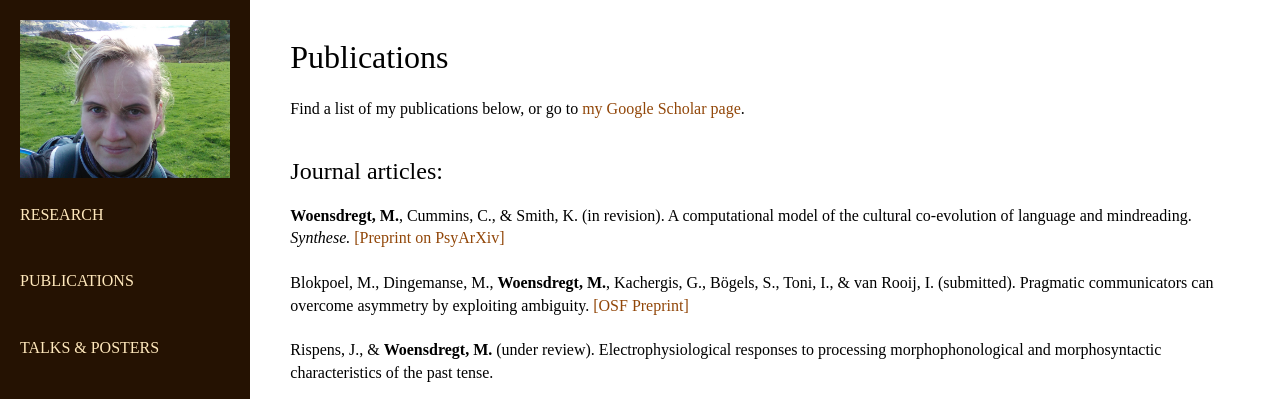
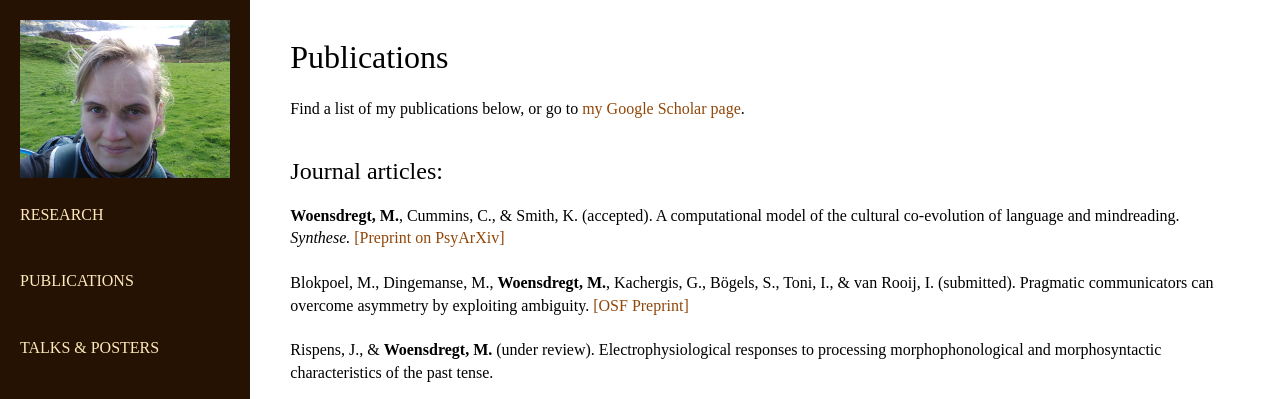
Before and after one commit to marieke-woensdregt/marieke-woensdregt.github.io, a Jekyll site: the page built from publications/index.html, in a window 1280 px wide. Shown: the top 399 px of the page. Built offline with Jekyll 4.4.1, drawn with Linux system fonts in a browser that asks for light colours.

Commit message:
Update index.html

```diff
--- a/publications/index.html
+++ b/publications/index.html
@@ -12,7 +12,7 @@ title: Publications
 
 	<h2> Journal articles: </h2>
 	<p class="bottom-one">
-		<b>Woensdregt, M.</b>, Cummins, C., &amp; Smith, K. (in revision).
+		<b>Woensdregt, M.</b>, Cummins, C., &amp; Smith, K. (accepted).
 		A computational model of the cultural co-evolution of language and mindreading. <i>Synthese.</i> <a href="https://psyarxiv.com/3bmsx/">[Preprint on PsyArXiv]</a>
 
 		<br />
```
